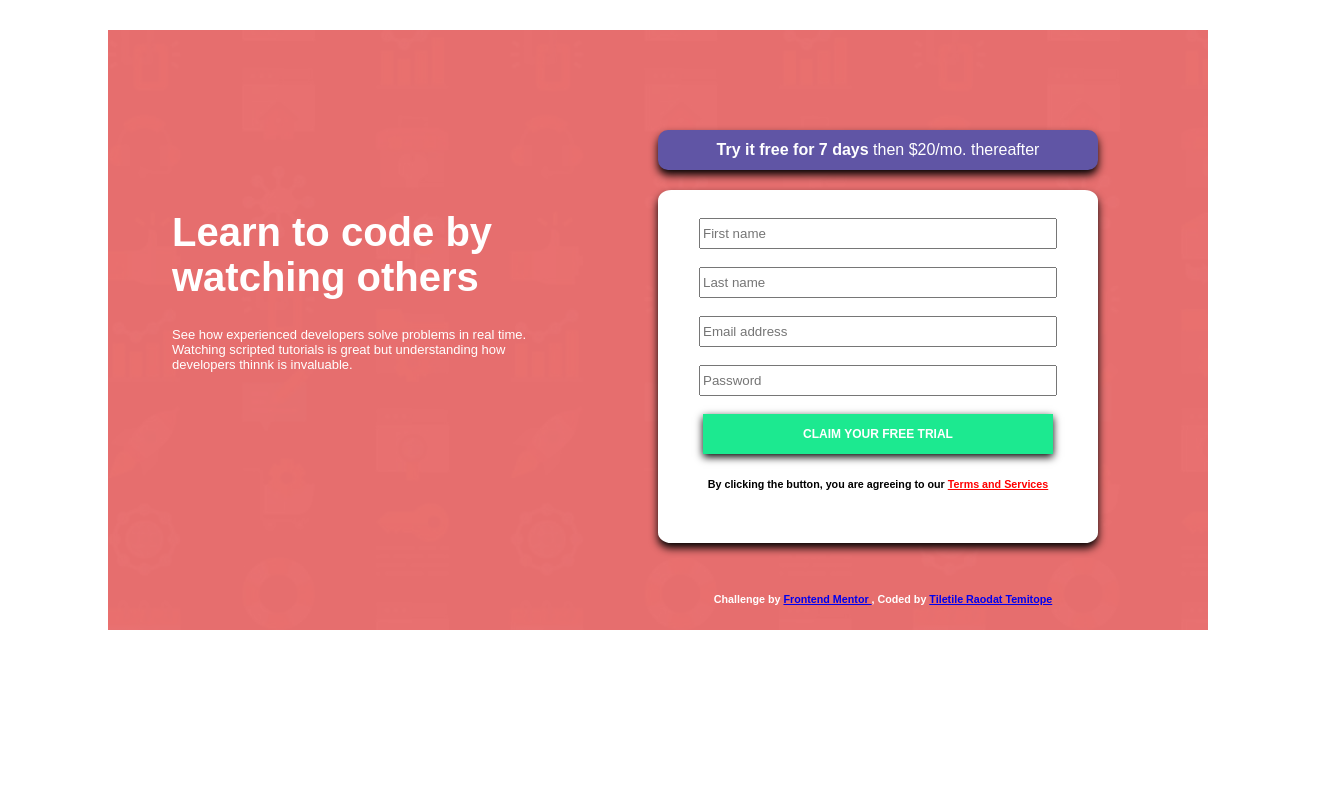
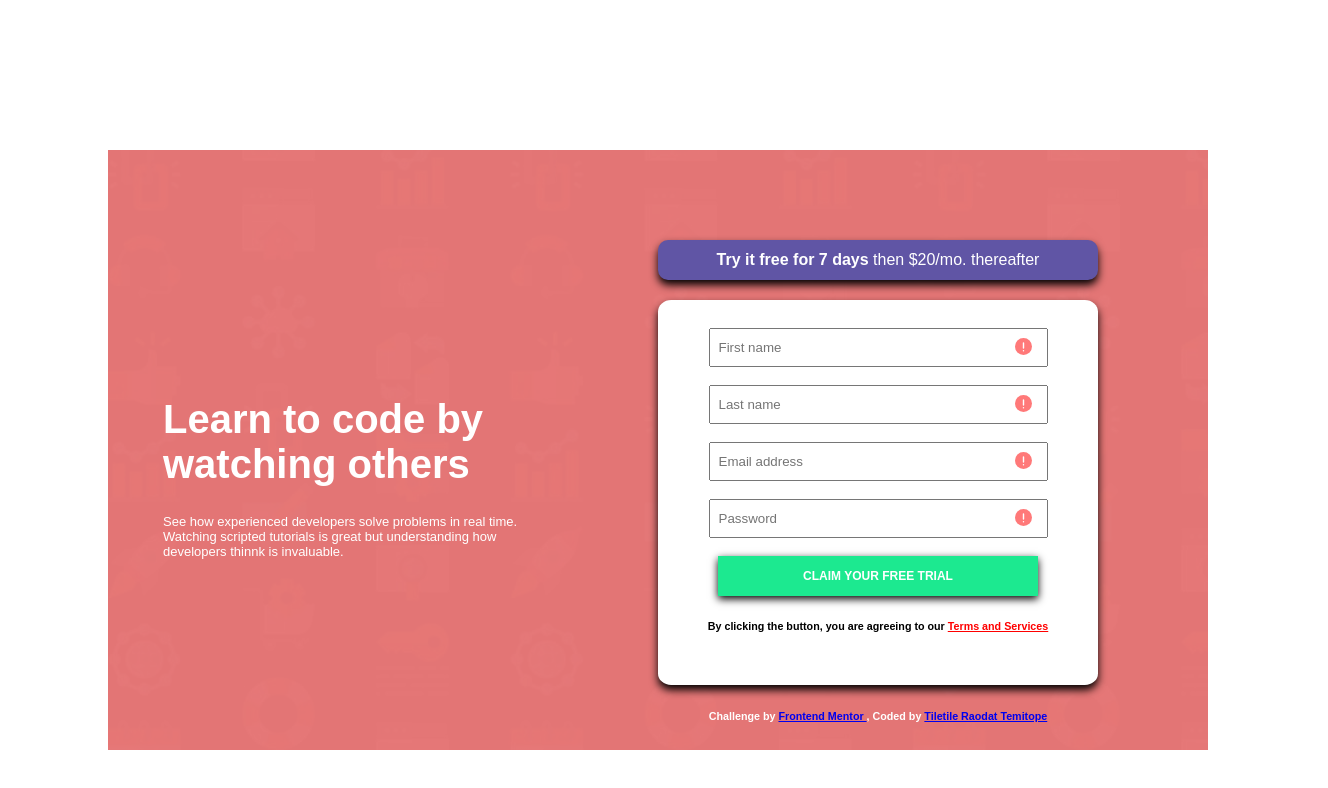
Before and after one commit to Tiletile/SIGNUP-FORM-CHALLENGE, a plain HTML site: page Index.html in a window 1280 px wide. Shown: the whole page, 1328 px wide, since content can reach past the window. Drawn offline with Linux system fonts and the light colour scheme.

Commit message:
initial commit

```diff
--- a/Index.html
+++ b/Index.html
@@ -20,22 +20,31 @@
             <p>See how experienced developers solve problems in real time. <br> Watching scripted tutorials is great but understanding how <br> developers thinnk is invaluable.</p>
         </div>
 
-    <div class="input">
+    <div class="form">
         <p><b>Try it free for 7 days</b> then $20/mo. thereafter</p>
 
-<section>
-<input type="text" placeholder="First name" name="first name" required> <br> <br>
-<input type="text" placeholder="Last name" name="last name" required> <br> <br>
-<input type="email" placeholder="Email address" name="email" required> <br> <br>
-<input type="password" placeholder="Password" name="Password" required> <br> <br>
+    <form action="">
+    <label>
+        <input type="text" placeholder="First name"  required>
+    </label> <br> <br>
 
+    <label>
+        <input type="text" placeholder="Last name"  required>
+    </label> <br> <br>
 
+    <label>
+       <input type="email" placeholder="Email address" required>
+    </label> <br> <br>
 
-    <button type="submit">CLAIM YOUR FREE TRIAL</button>
+    <label>
+        <input type="password" placeholder="Password"  required>
+    </label> <br> <br>
+
+   <input type="submit" value="CLAIM YOUR FREE TRIAL" class="submit">
 
 
 <h6> By clicking the button, you are agreeing to our <a href="https://www.termsfeed.com/blog/free-trial-terms-conditions/"> Terms and Services</a>
-</h6> </section>
+</h6> </form>
 
 
     <div class="authorize">
--- a/signupstyle.css
+++ b/signupstyle.css
@@ -5,13 +5,15 @@ body{
     opacity: unset;
     font-family: 'Poppins',sans-serif;
     background-color: white;
+    width: 1200px;
+    height: 900px;
+
 }
 
 .container{
     background-image: url(./img/WhatsApp\ Image\ 2023-08-31\ at\ 23.02.43.jpg);
-    background-color: hsl(0, 100%, 74%);
-    margin-top: 30px;
-    margin-bottom: 30px;
+    margin-top: 150px;
+    margin-bottom: 150px;
     margin-left: 100px;
     margin-right: 100px;
     height: 600px;
@@ -21,14 +23,13 @@ body{
 .overlay{
     height: 600px;
     width: 1100px;
-    background-color: rgba(255, 122, 122, .9);
+    background-color: rgba(252, 130, 130, 0.9);
 }
 .aside{
     margin-left: 5%;
-    margin-top: 12%;
+    margin-top: 20%;
+    float: left;
     color: white;
-    position: fixed;
-    display: inline;
     text-align: left;
     justify-content: center;
 }
@@ -42,17 +43,17 @@ body{
     font-size: 13px;
 }
 
-.input{
+.form{
     float: right;
     text-align: center;
     height: 200px;
     width: 550px;
     margin-left: 50px;
-
+    margin-top: -10px;
 
 }
 
-.input p{
+.form p{
 
     background-color: hsl(248, 32%, 49%);
     margin-right: 20%;
@@ -67,7 +68,7 @@ body{
 
 }
 
-.input section{
+.form form{
     background-color: white;
 margin-right: 20%;
 padding-top: 5%;
@@ -75,36 +76,56 @@ padding-bottom: 5%;
 border-radius: 3%;
 box-shadow:  0px 5px 8px black;
 border: none;
+}
 
 
+label{
+    position: relative;
 }
 
-.input input{
-    width: 350px;
-    height: 25px;
+label:before{
+    content: "";
+    position: absolute;
+    left: 90%;
+    top: 0;
+    bottom: 0;
+    width: 20px;
+    background: url("./icon-error.svg") center/contain no-repeat;
 }
 
-.input button{
-    width: 350px;
+.form form input{
+    padding-right: 150px;
+    padding-top: 10px;
+    padding-bottom: 10px;
+    padding-left: 8px;
+}
+.form .submit{
     height: 40px;
     background-color: hsl(154, 82%, 51%);
     padding-top: 10px;
     padding-bottom: 10px;
+    padding-left: 85px;
+    padding-right: 85px;
     color: white;
     font-weight: bolder;
     font-size: 12px;
     border: none;
     box-shadow:  0px 3px 8px black;
-
+    text-align: center;
 }
 
-.input section h6 a{
+.form form h6 a{
     color: red;
 }
+
+
 .authorize{
     color: white;
-    margin-left: -100px;
-    margin-top: 50px;
+    margin-left: -230px;
+    margin-top: 20px;
     font-size: 16px;
 
-}
+@media screen {
+    min-width:900px;
+    max-width: 1000px;
+} }
```
Also changed, not shown: icon-error.svg (added), img/WhatsApp Image 2023-08-31 at 23.02.39.jpg (added).
